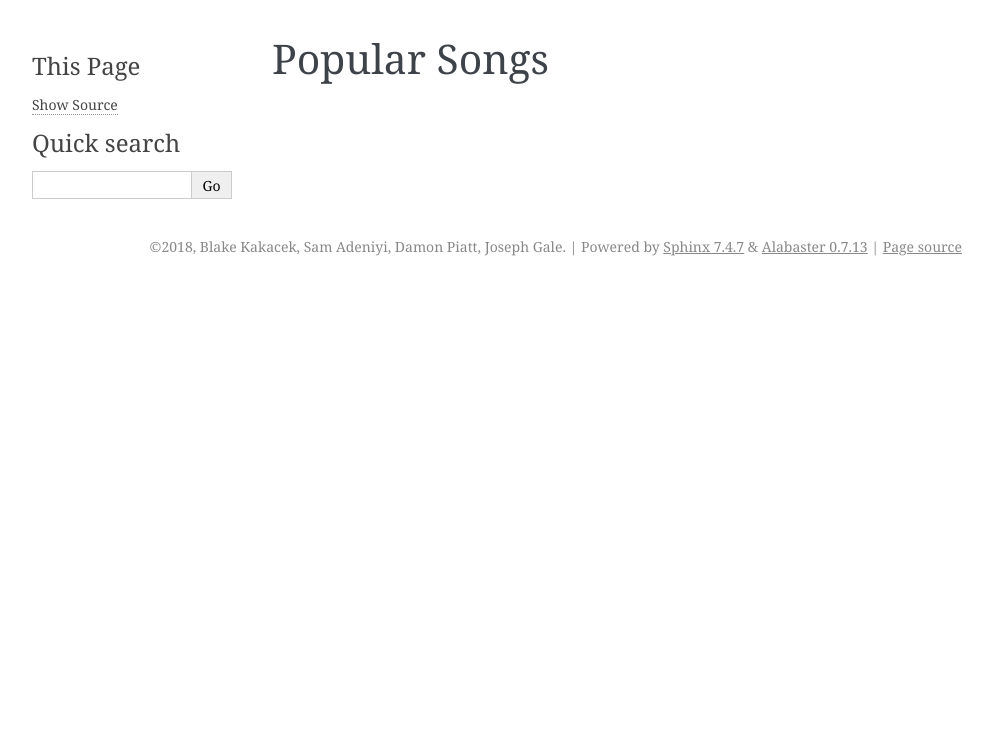
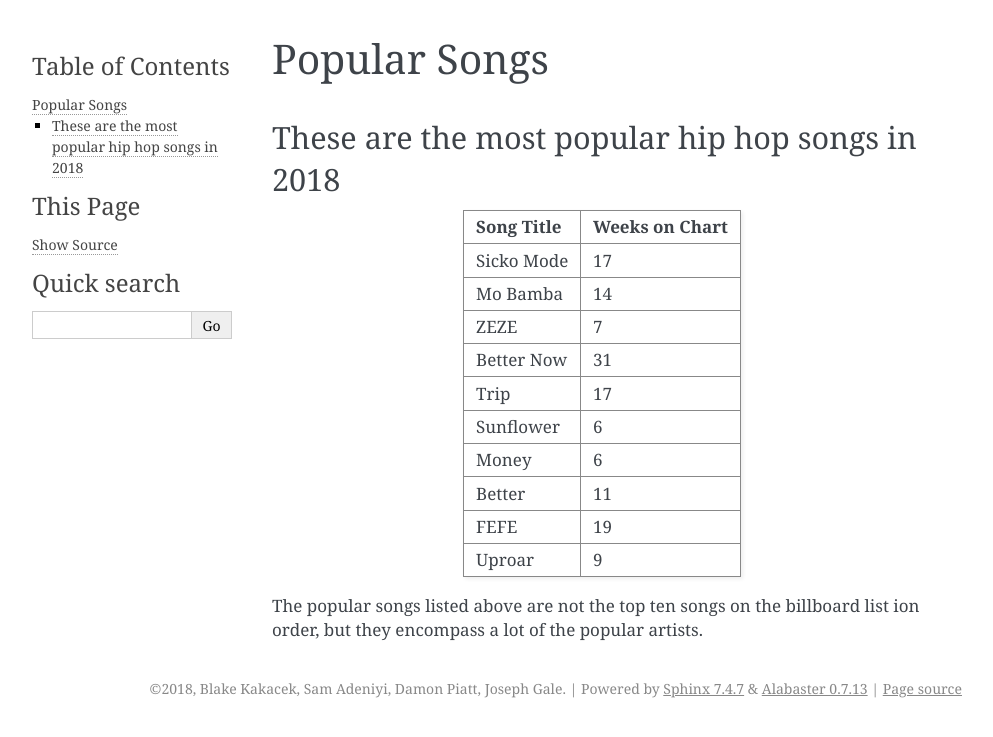
Before and after one commit to Bkakacek/static_pages, a Sphinx documentation site: the page built from source/hiphop_popular_songs/hiphop_popular_songs.rst, in a window 1280 px wide. Shown: the top 737 px of the page, without its empty margins (148-1141 px from the left). Built offline with Sphinx 7.4.7, drawn with Linux system fonts in a browser that asks for light colours.

Commit message:
Hip Hop popular songs table and image added.

```diff
--- a/source/hiphop_popular_songs/hiphop_popular_songs.rst
+++ b/source/hiphop_popular_songs/hiphop_popular_songs.rst
@@ -1,2 +1,29 @@
 Popular Songs
 =============
+
+These are the most popular hip hop songs in 2018
+------------------------------------------------
+
+.. image: : billboard.png
+	:width: 50%
+
+	Billboard chart logo
+
+=========== ===============
+Song Title	Weeks on Chart
+=========== ===============
+Sicko Mode	17
+Mo Bamba	14
+ZEZE   		7
+Better Now  31
+Trip        17
+Sunflower   6
+Money       6
+Better      11
+FEFE        19
+Uproar      9
+=========== ===============
+
+
+The popular songs listed above are not the top ten songs on the billboard
+list ion order, but they encompass a lot of the popular artists.
```
Also changed, not shown: source/hiphop_popular_songs/billboard.png (added).
